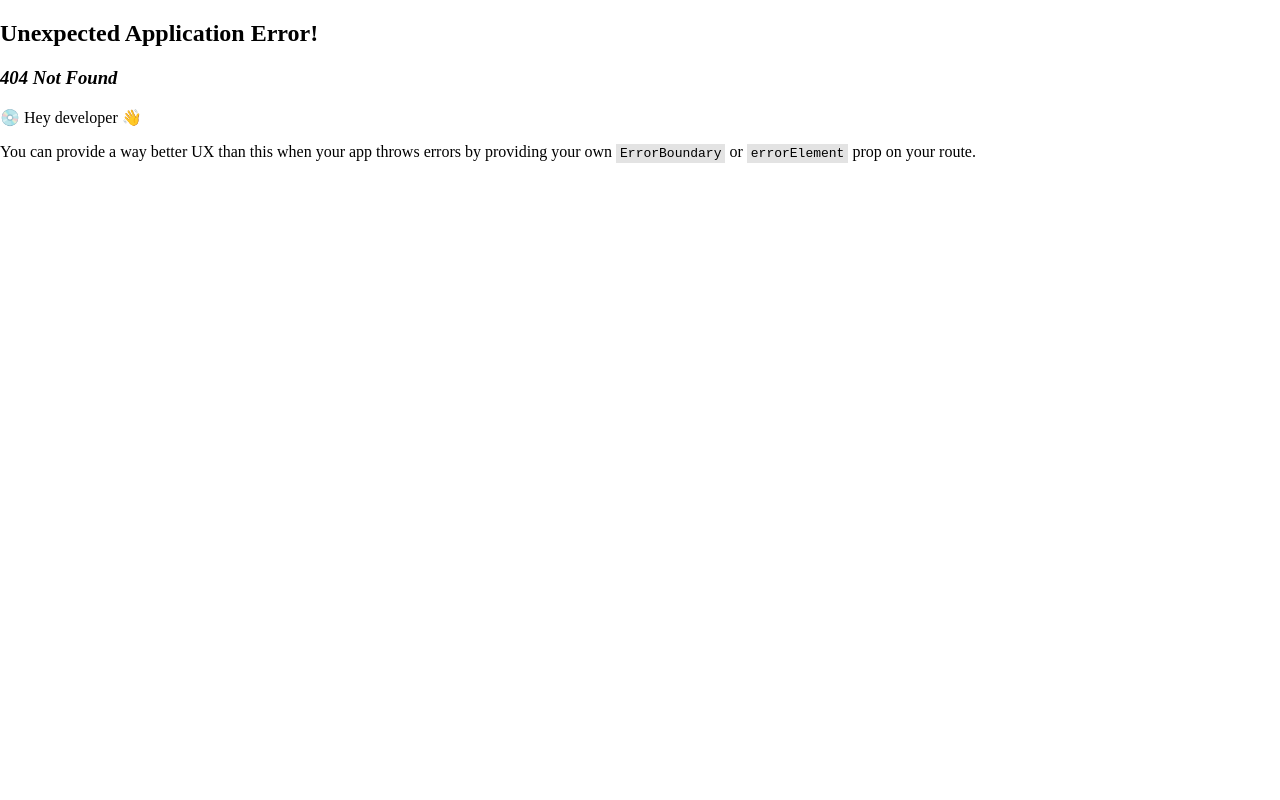
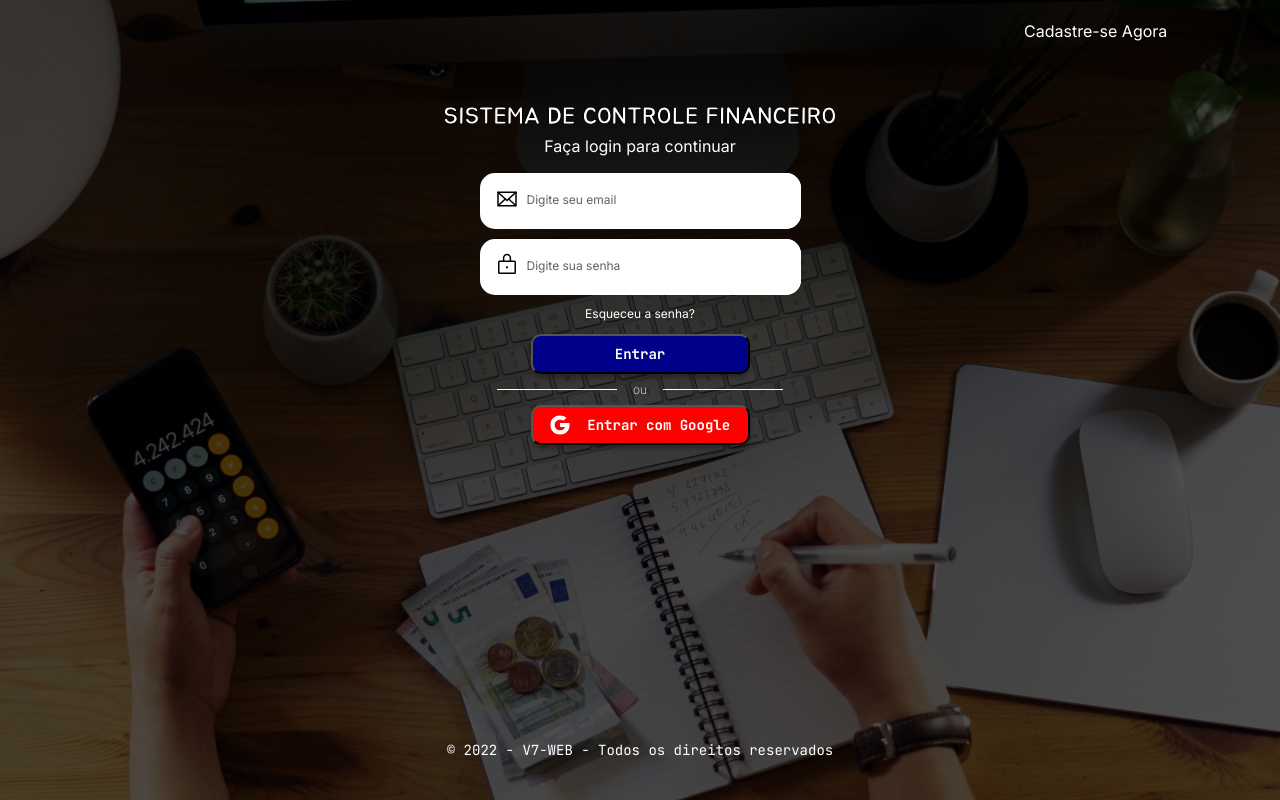
Before and after one commit to ViniciusLima7/sistema-de-controle-financeiro, a React (Vite) app: page /inscreva-se in a window 1280 px wide. Before the commit this address had no page. Built offline with nearby package versions, Linux system fonts and the light colour scheme.

Commit message:
feat: Adiciona Url de Cadastro na Plataforma

```diff
--- a/src/pages/Login/index.tsx
+++ b/src/pages/Login/index.tsx
@@ -14,10 +14,13 @@ import {
   Title,
 } from "./styles";
 import { Modal } from "../../components/Modal";
+import { NavLink } from "react-router-dom";
 export function Login() {
   return (
     <ContainerBG>
-      <Modal />
+      <NavLink to="../inscreva-se">
+        <Modal />
+      </NavLink>
       <Title>SISTEMA DE CONTROLE FINANCEIRO</Title>
       <SubTitle>Faça login para continuar</SubTitle>
       <FormLogin>
--- a/src/routes/router.tsx
+++ b/src/routes/router.tsx
@@ -1,6 +1,7 @@
 import { createBrowserRouter } from "react-router-dom";
 
 import App from "../App";
+import { Modal } from "../components/Modal";
 import Cadastro from "../pages/Cadastro";
 import Categorias from "../pages/Categorias";
 import Dashboard from "../pages/Dashboard";
@@ -47,6 +48,10 @@ export const router = createBrowserRouter([
         path: "/responsaveis",
         element: <Responsaveis />,
       },
+      {
+        path: "/inscreva-se",
+        element: <Login />,
+      },
     ],
   },
 ]);
```
